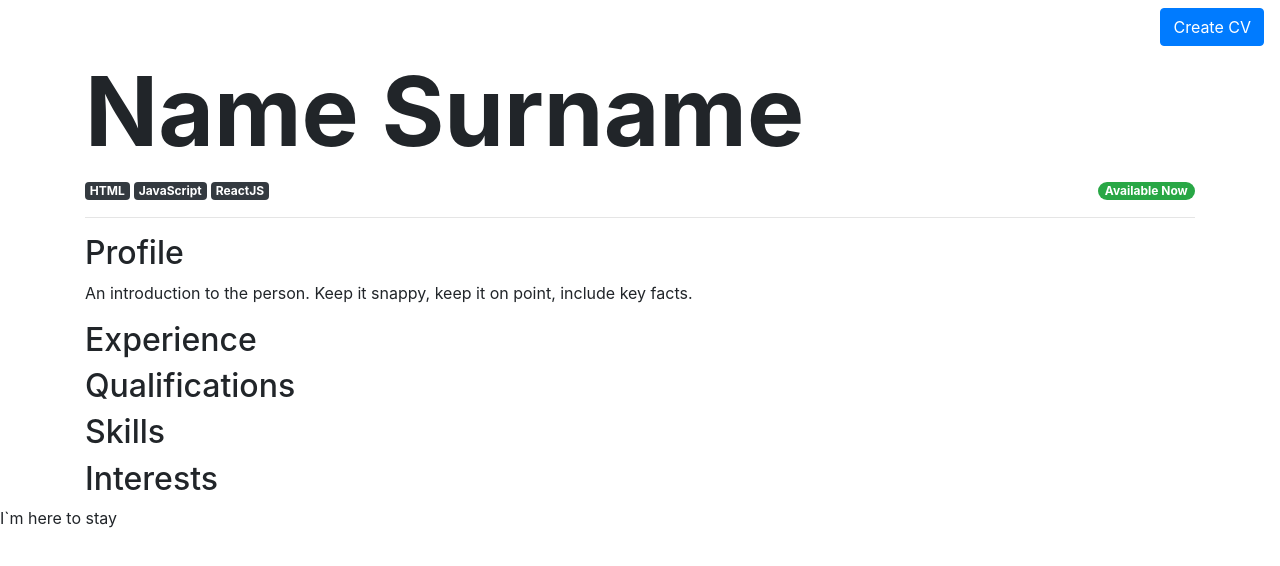
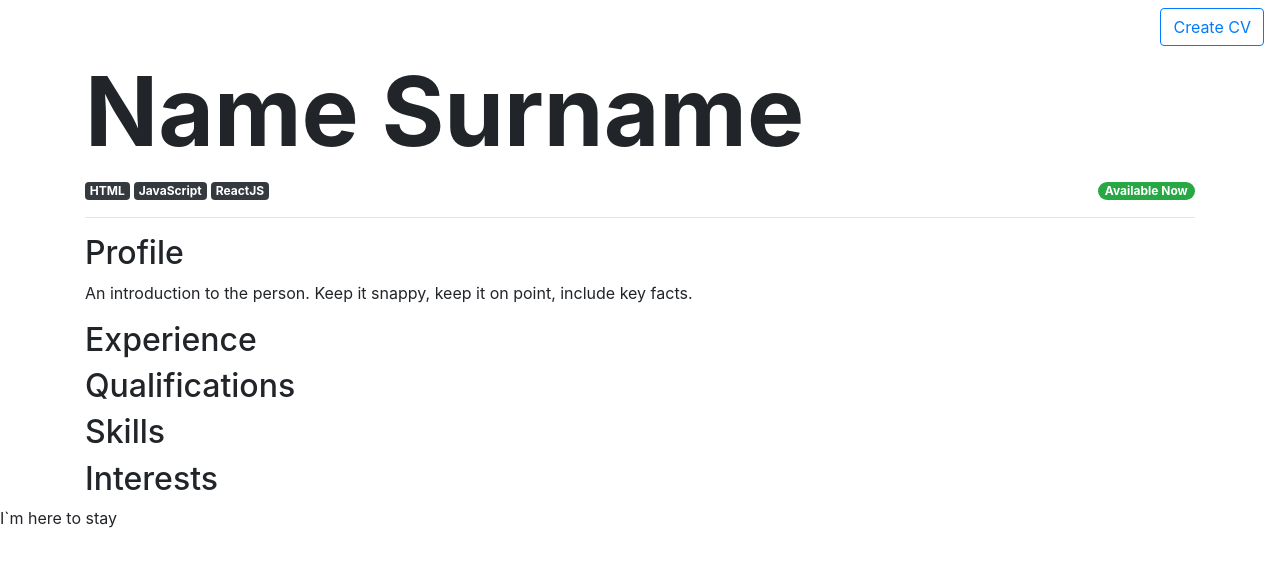
Before and after one commit to codemzy/cv.js, a Next.js app: page / in a window 1280 px wide. Shown: the top 566 px of the page. Built offline with nearby package versions, Linux system fonts and the light colour scheme.

Commit message:
Updated create cv button to outline

```diff
--- a/components/layout.js
+++ b/components/layout.js
@@ -12,7 +12,7 @@ export default ({ children, title = 'This is an example CV' }) => (
     <header>
       <nav className="navbar navbar-light bg-white flex-row-reverse">
         <form className="form-inline">
-          <button className="btn btn-primary" type="button">Create CV</button>
+          <button className="btn btn-outline-primary" type="button">Create CV</button>
         </form>
       </nav>
     </header>
```
